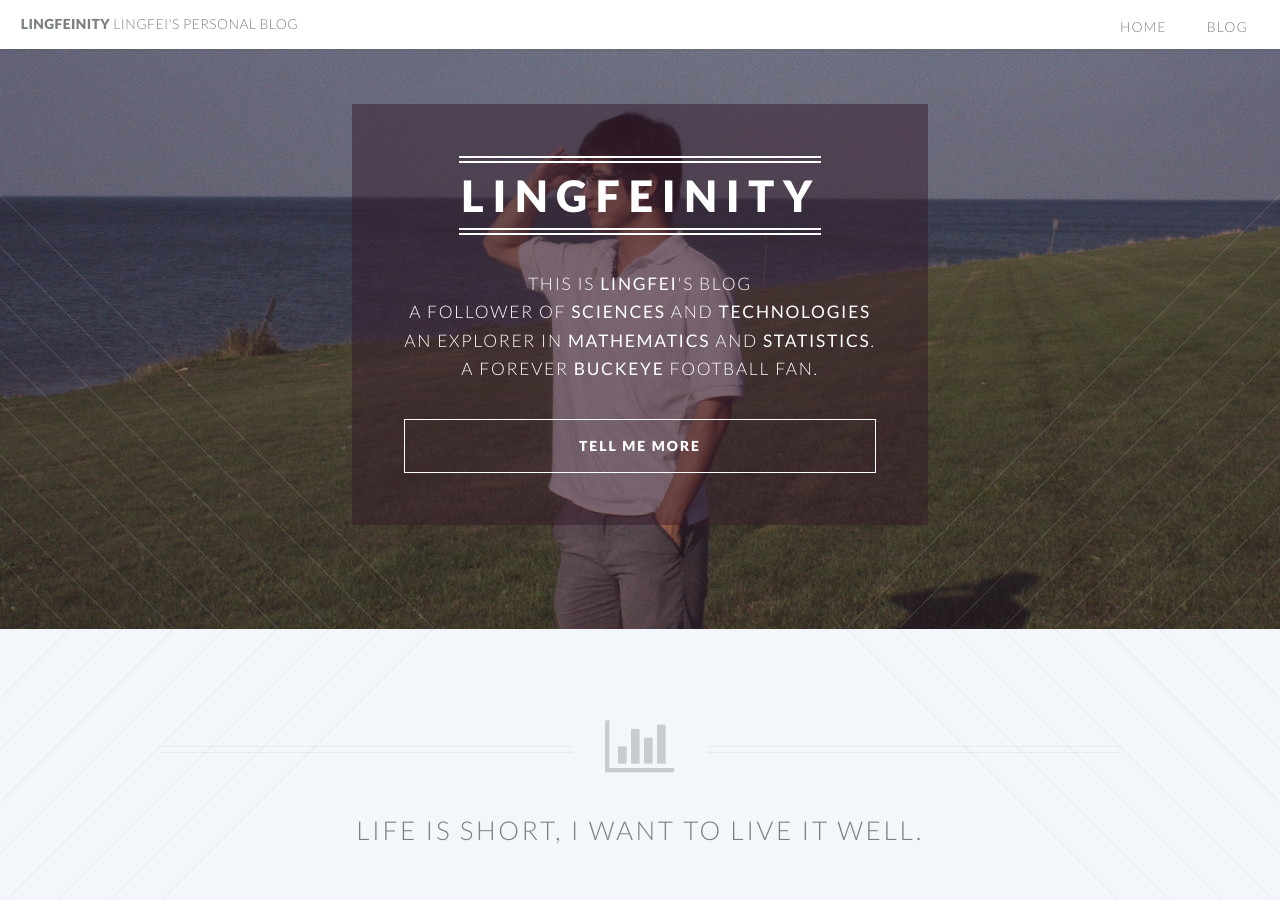
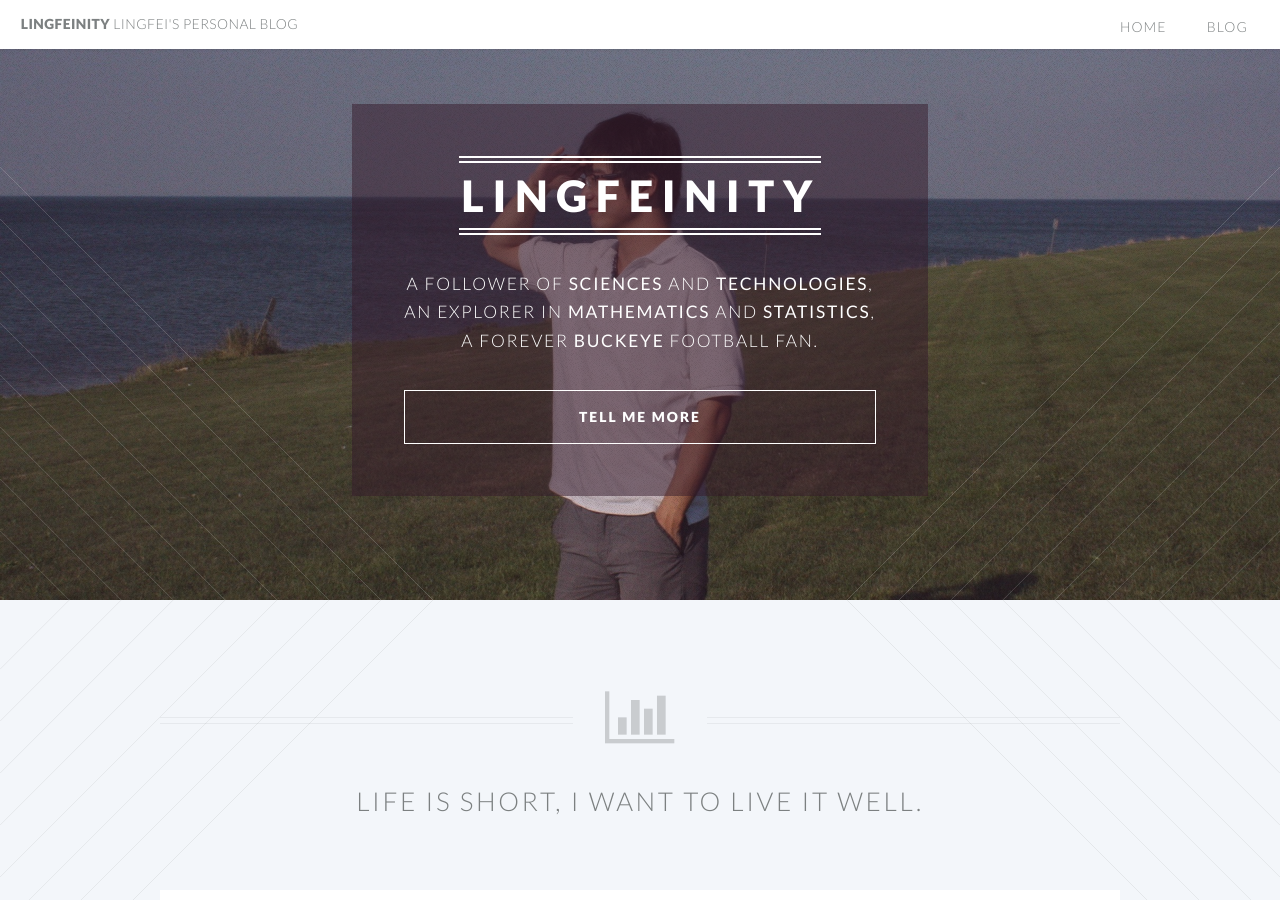
Before and after one commit to lfcui/lfcui.github.io, a Jekyll site: the page built from index.html, in a window 1280 px wide and 900 px high. Built offline with Jekyll 4.4.1, drawn with Linux system fonts in a browser that asks for light colours.

Commit message:
changed banner

```diff
--- a/_includes/banner.html
+++ b/_includes/banner.html
@@ -12,9 +12,10 @@
         <header>
             <h2> Lingfeinity</h2>
         </header>
-        <p>This is <strong>Lingfei</strong>'s blog </p>
-        <p>A follower of <strong>Sciences</strong> and <strong>Technologies</strong> </p>
-        <p>An Explorer in <strong>Mathematics</strong> and <strong>Statistics</strong>. </p>
+       <!-- <p>This is <strong>Lingfei</strong>'s blog </p>
+       -->
+        <p>A follower of <strong>Sciences</strong> and <strong>Technologies</strong>, </p>
+        <p>An Explorer in <strong>Mathematics</strong> and <strong>Statistics</strong>, </p>
         <p>A forever <strong>Buckeye</strong> Football Fan.   </p>
         <footer>
             <ul class="buttons vertical">
```
Also changed, not shown: 1 other file.
